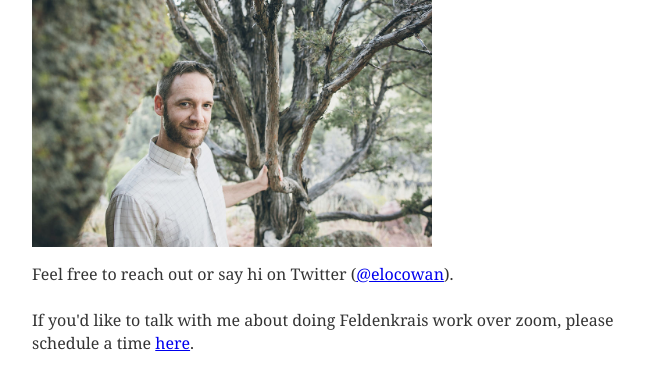
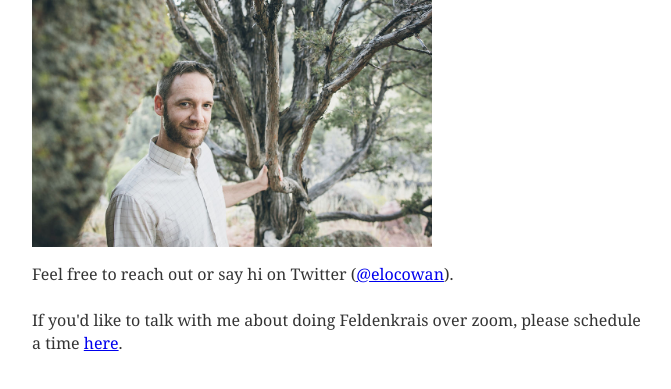
Before and after one commit to elocowan/ethancowan.com, a Gatsby site: page /contact in a window 1280 px wide. Shown: the part 159-548 px from the top of the page, without its empty margins (299-970 px from the left). Built offline with nearby package versions, Linux system fonts and the light colour scheme; Gatsby itself is replaced by a stand-in of ours; some packages are replaced by stand-ins of ours.

Commit message:
Make small adjustment to copy on contact page

```diff
--- a/src/pages/contact.js
+++ b/src/pages/contact.js
@@ -27,7 +27,7 @@ export default function Contact() {
           <a href="https://twitter.com/elocowan">@elocowan</a>).
         </p>
         <p>
-          If you'd like to talk with me about doing Feldenkrais work over zoom,
+          If you'd like to talk with me about doing Feldenkrais over zoom,
           please schedule a time{" "}
           <a href="https://app.acuityscheduling.com/schedule.php?owner=16756071">
             here
```
